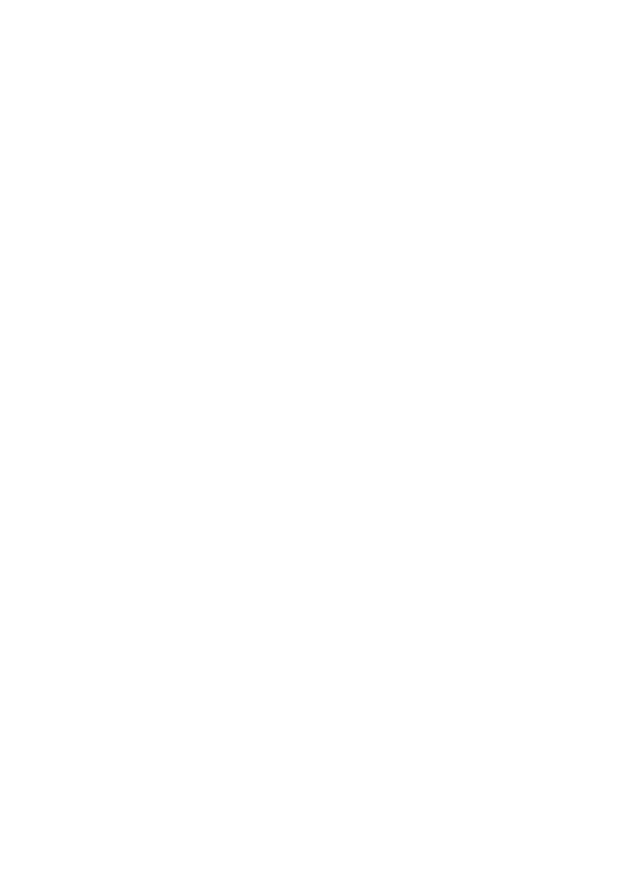
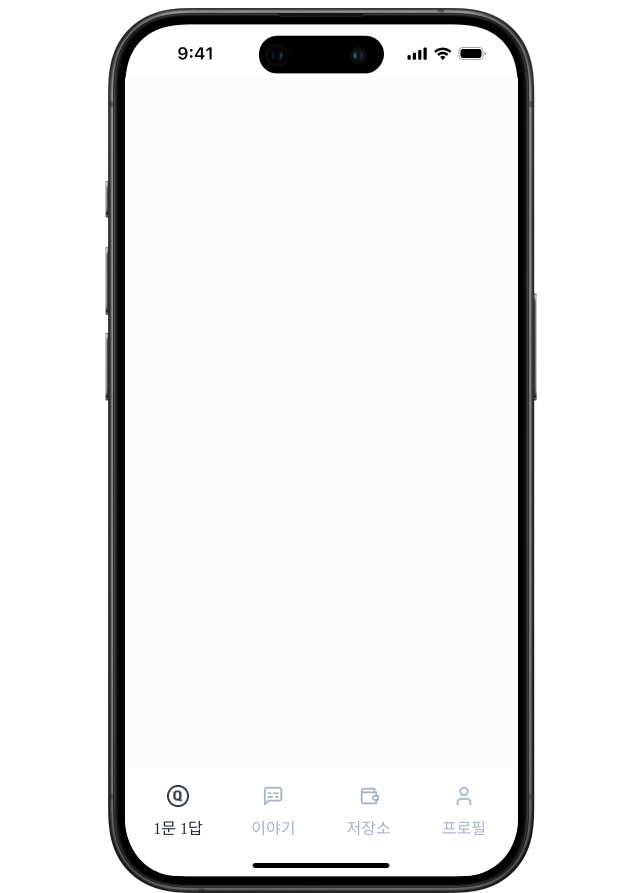
Before and after one commit to seola1ne/HaruHaru, a React (Create React App) app in the folder frontend/: page /talk in a window 1280 px wide. Before the commit this address had no page. Shown: the whole page, without its empty margins (319-959 px from the left). Before the commit the page ends 800 px from the top, so only its background shows below. Built offline with nearby package versions, Linux system fonts and the light colour scheme.

Commit message:
chore : QuestionItem 스타일 수정

```diff
--- a/frontend/package.json
+++ b/frontend/package.json
@@ -1,5 +1,5 @@
 {
-  "name": "narokjang-frontend",
+  "name": "haruharu-frontend",
   "version": "0.1.0",
   "private": true,
   "dependencies": {
--- a/frontend/src/App.jsx
+++ b/frontend/src/App.jsx
@@ -1,6 +1,7 @@
 import Question from "pages/question";
 import SignUp from "pages/signup";
 import Splash from "pages/splash";
+import Talk from "pages/talk";
 import { BrowserRouter, Route, Routes } from "react-router-dom";
 
 function App() {
@@ -10,6 +11,7 @@ function App() {
           <Route path="/" element={<Splash />} />
           <Route path="/sign-up" element={<SignUp />} />
           <Route path="/question" element={<Question />} />
+          <Route path="/talk" element={<Talk />} />
         </Routes>
       </BrowserRouter>
   );
--- a/frontend/src/components/Common/Footer/index.jsx
+++ b/frontend/src/components/Common/Footer/index.jsx
@@ -88,11 +88,11 @@ const Container = styled.div`
   border-radius: 0 0 49px 49px;
   width: 98%;
   border-top: 1px solid ${color.gray[100]};
+  background-color: ${color.base['white']};
 `;
 
 const NavWrapper = styled.div`
   margin-top: 0.8rem;
-  background-color: ${color.base['white']};
   display: flex;
   justify-content: space-around;
   width: 99%;
--- a/frontend/src/components/Footer/index.jsx
+++ b/frontend/src/components/Footer/index.jsx
@@ -86,16 +86,15 @@ const Container = styled.div`
   z-index: 3;
   border-radius: 0 0 49px 49px;
   width: 100%;
+  background-color: ${color.base['white']};
   border-top: 1px solid ${color.gray[100]};
 `;
 
 const NavWrapper = styled.div`
   margin-top: 0.8rem;
-  background-color: ${color.base['white']};
   display: flex;
   justify-content: space-around;
   width: 99%;
-  border-radius: 20px;
   margin-bottom: 1rem;
 `;
 
--- a/frontend/src/components/QuestionItem/index.jsx
+++ b/frontend/src/components/QuestionItem/index.jsx
@@ -24,7 +24,7 @@ export default QuestionItem;
 const ItemBox = styled.div`
     border-radius: 0.625rem;
     width: 17rem;
-    height: 7rem;
+    height: 6.6rem;
     border: 2px solid ${color.gray[100]};
     background-color: ${color.base['white']};
     display: flex;
@@ -42,8 +42,8 @@ const ItemBox = styled.div`
 `;
 
 const EmojiBox = styled.div`
-    width: 9rem;
-    height: 9rem;
+    width: 8rem;
+    height: 8rem;
     border-radius: 50%;
     background-color: ${props => props.color};
     position: absolute;
@@ -55,7 +55,7 @@ const EmojiBox = styled.div`
 
 const EmojiIcon = styled.p`
     font-size: 2.4rem;
-    margin-top: 2rem;
+    margin-top: 1.5rem;
 `;
 
 const Title = styled.p`
--- a/frontend/src/layout/Layout.jsx
+++ b/frontend/src/layout/Layout.jsx
@@ -1,13 +1,14 @@
 import styled from "styled-components";
 import iPhoneMockup from 'assets/global/iPhone15_Pro.png';
+import color from "styles/color";
 
 
 function Layout({ children, bgcolor }) {
 	return (
-	  <Container bgcolor={bgcolor}>
+	  <Container>
 		<Main>
 		  <Mockup src={iPhoneMockup} />
-		  <Screen>{children}</Screen>
+		  <Screen bgcolor={bgcolor}>{children}</Screen>
 		</Main>
 	  </Container>
 	);
@@ -23,7 +24,7 @@ const Container = styled.div`
 	align-items: center;
 	gap: 120px;
 
-	background-color: ${(props) => props.bgcolor};
+	background-color: ${color.base['white']};
 `;
 
 const Main = styled.main`
@@ -49,8 +50,10 @@ const Mockup = styled.img`
 
 const Screen = styled.div`
 	width: 393px;
-	height: 852px;
+	height: 49.88rem;
 	position: absolute;
 	z-index: 2;
 	top: 70px;
+	background-color: ${props => `${props.bgcolor}`};
+	border-radius: 0 0 56px 56px;
 `;
--- /dev/null
+++ b/frontend/src/pages/talk.jsx
@@ -0,0 +1,68 @@
+import { styled } from 'styled-components';
+import Layout from "layout/Layout";
+import Screen from "layout/Screen/Screen";
+import { useNavigate } from 'react-router-dom';
+import Logo from "assets/global/Logo.png";
+import PageTitle from 'components/Common/PageTitle';
+import Footer from 'components/Common/Footer';
+import TalkItem from 'components/TalkItem';
+import color from 'styles/color';
+import talkData from 'data/talkData';
+
+function Talk() {
+    const navigate = useNavigate();
+
+    const handleTalkItemClick = (id) => {
+        navigate(`/talk/${id}/write`);
+    };
+
+    return (
+        <Layout bgcolor={color.gray[50]}>
+            <Screen>
+                <TalkPageBox>
+                {/* <TitleBox>
+                    <img className="logo" src={Logo} alt="하루하루" />
+                    <PageTitle title="오늘의 이야깃거리예요!" subTitle="원설아 님의 의견을 들려주세요." />
+                </TitleBox>
+                <ItemsBox>
+                    {talkData.map(talk => (
+                        <TalkItem
+                            key={talk.id}
+                            id={talk.id}
+                            contents={talk.content}
+                            color={talk.color}
+                            onClick={() => handleTalkItemClick(talk.id)}
+                        />
+                    ))}
+                </ItemsBox> */}
+                </TalkPageBox>
+                <Footer />
+            </Screen>
+        </Layout>
+    )
+}
+
+export default Talk;
+
+const TalkPageBox = styled.div`
+    width: 100%;
+    padding: 4.19rem 2.19rem 0rem 2.19rem;
+`;
+
+const TitleBox = styled.div`
+    display: flex;
+    flex-direction: column;
+    gap: 1.87rem;
+
+    margin-bottom: 1.88rem;
+
+    .logo {
+        width: 6.75rem;
+    }
+`;
+
+const ItemsBox = styled.div`
+    display: flex;
+    flex-direction: column;
+    gap: 0.88rem;
+`;
```
Also changed, not shown: frontend/src/components/TalkItem/index.jsx (added), frontend/src/data/talkData.js (added).
